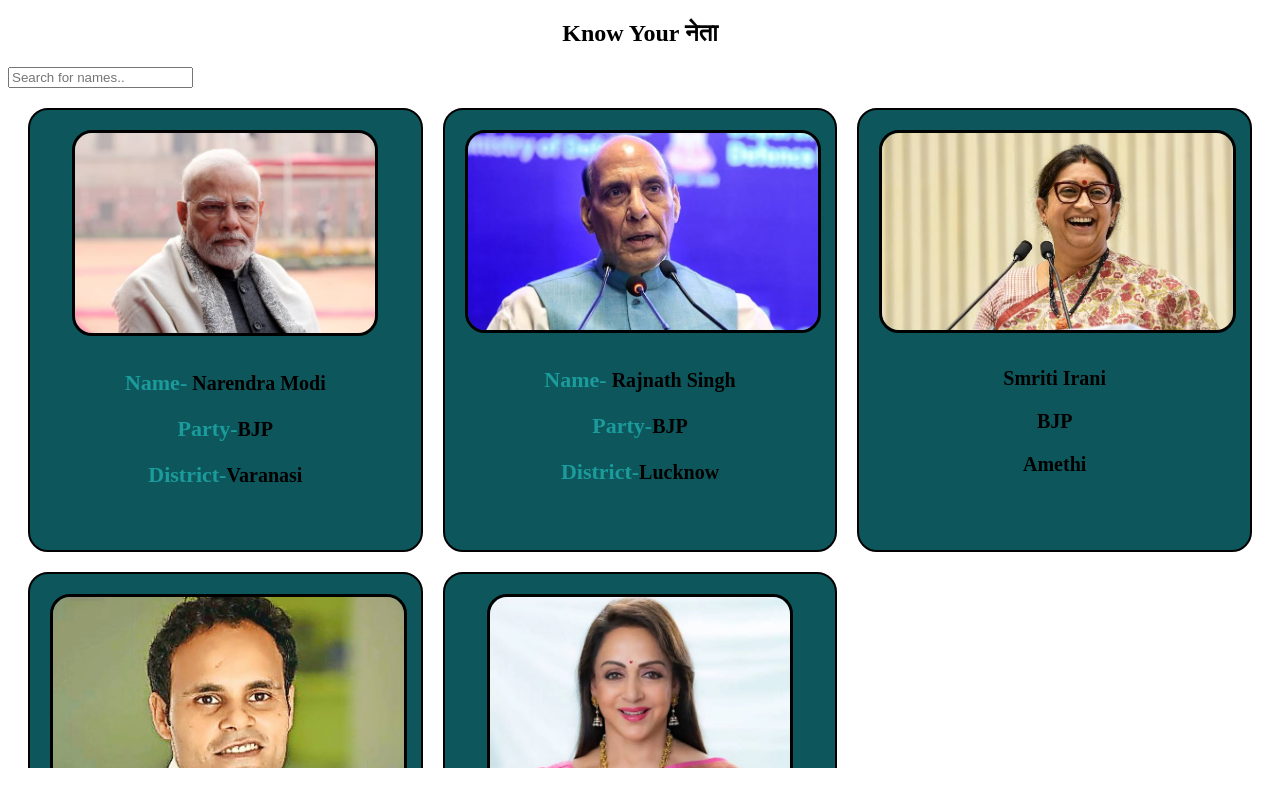
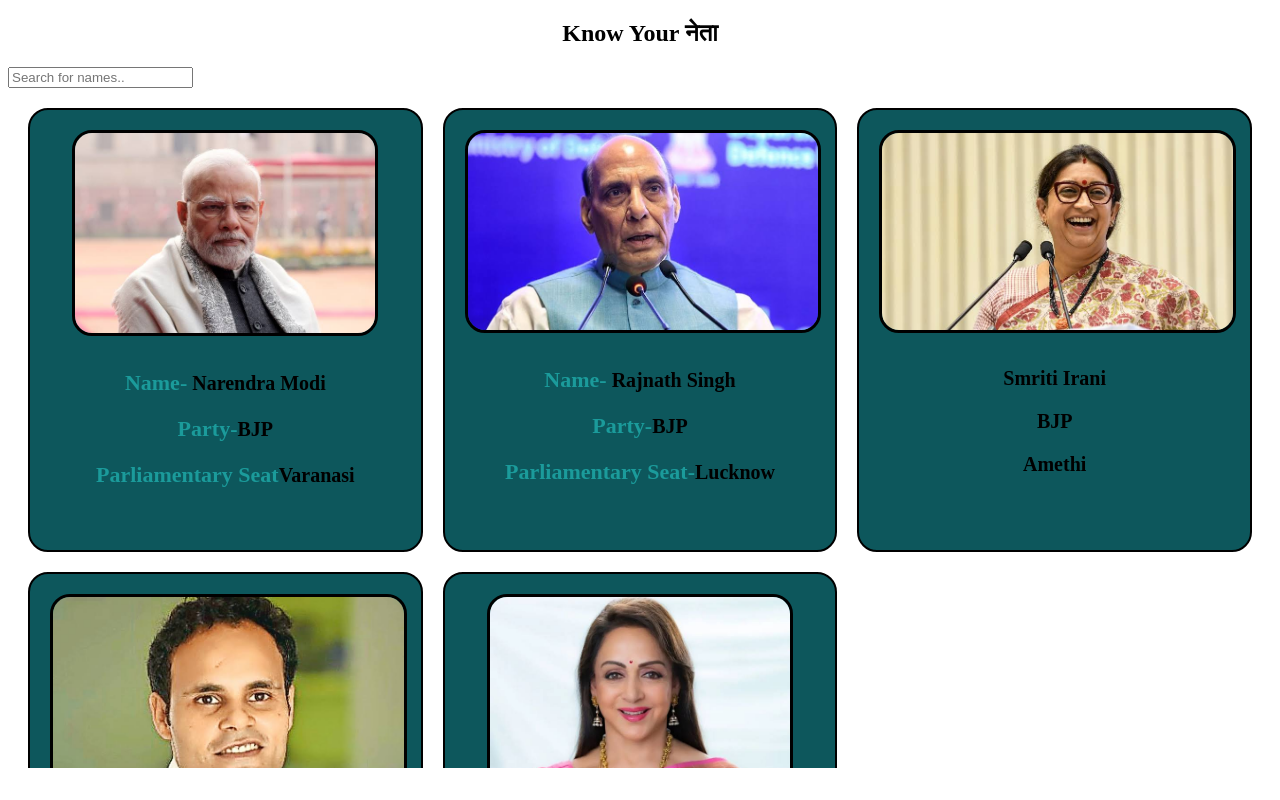
Before and after one commit to anurag24-26/know-your-leader, a plain HTML site: page index.html in a window 1280 px wide. Drawn offline with Linux system fonts and the light colour scheme.

Commit message:
Update index.html

```diff
--- a/index.html
+++ b/index.html
@@ -59,13 +59,13 @@
     <img src="narendra_modi.jpg" alt="Narendra Modi">
     <p> <span class="leadersinfo">Name-</span> Narendra Modi</p>
     <p><span class="leadersinfo">Party-</span>BJP</p>
-    <p><span class="leadersinfo">District-</span>Varanasi</p>
+    <p><span class="leadersinfo">Parliamentary Seat</span>Varanasi</p>
   </div>
   <div class="leader">
     <img src="rajnath_singh.jpg" alt="Rajnath Singh">
     <p> <span class="leadersinfo">Name-</span> Rajnath Singh</p>
     <p><span class="leadersinfo">Party-</span>BJP</p>
-    <p><span class="leadersinfo">District-</span>Lucknow</p>
+    <p><span class="leadersinfo">Parliamentary Seat-</span>Lucknow</p>
   </div>
   <div class="leader">
     <img src="smritiirani.jpg" alt="Smriti Irani">
```
